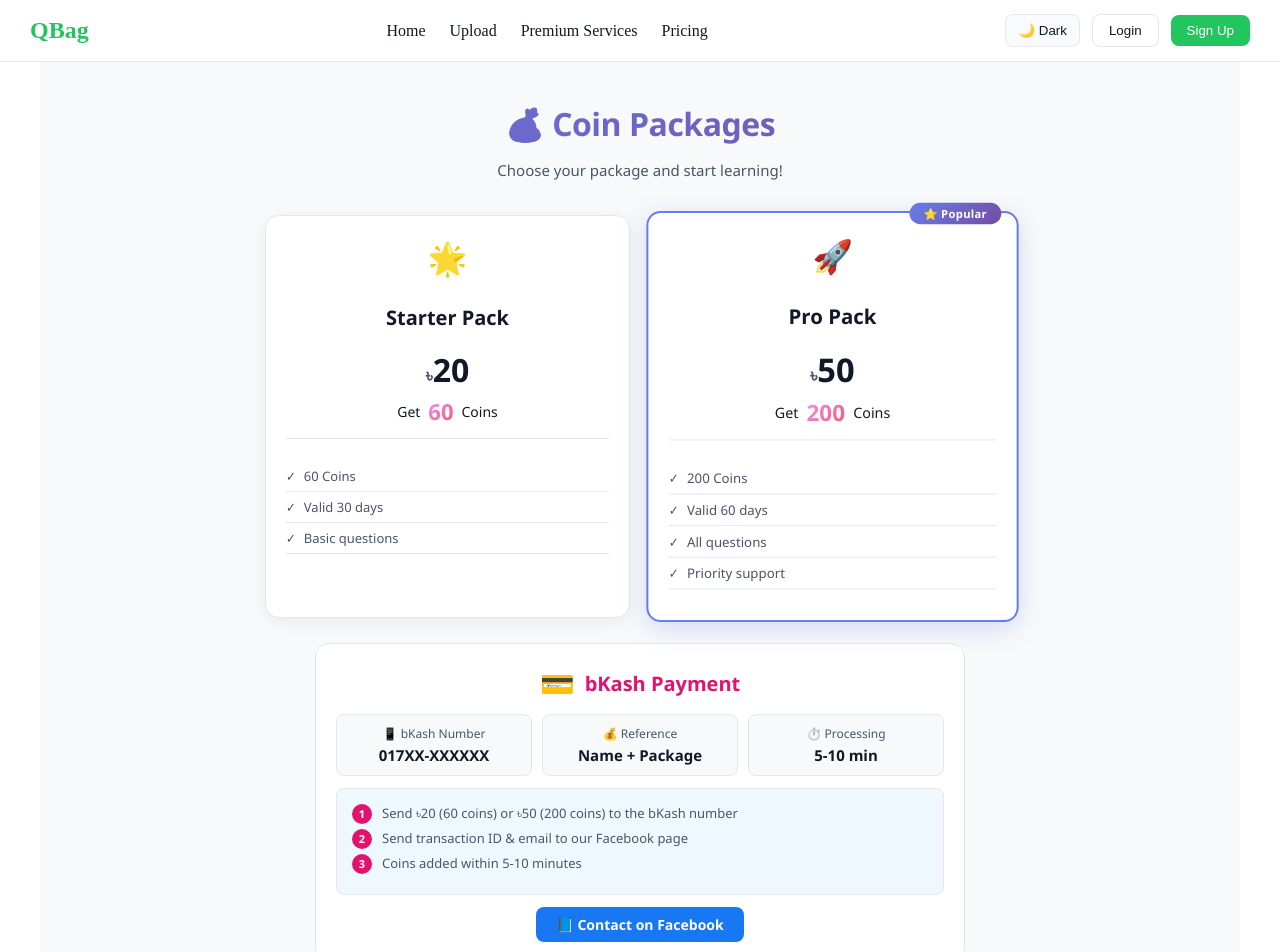
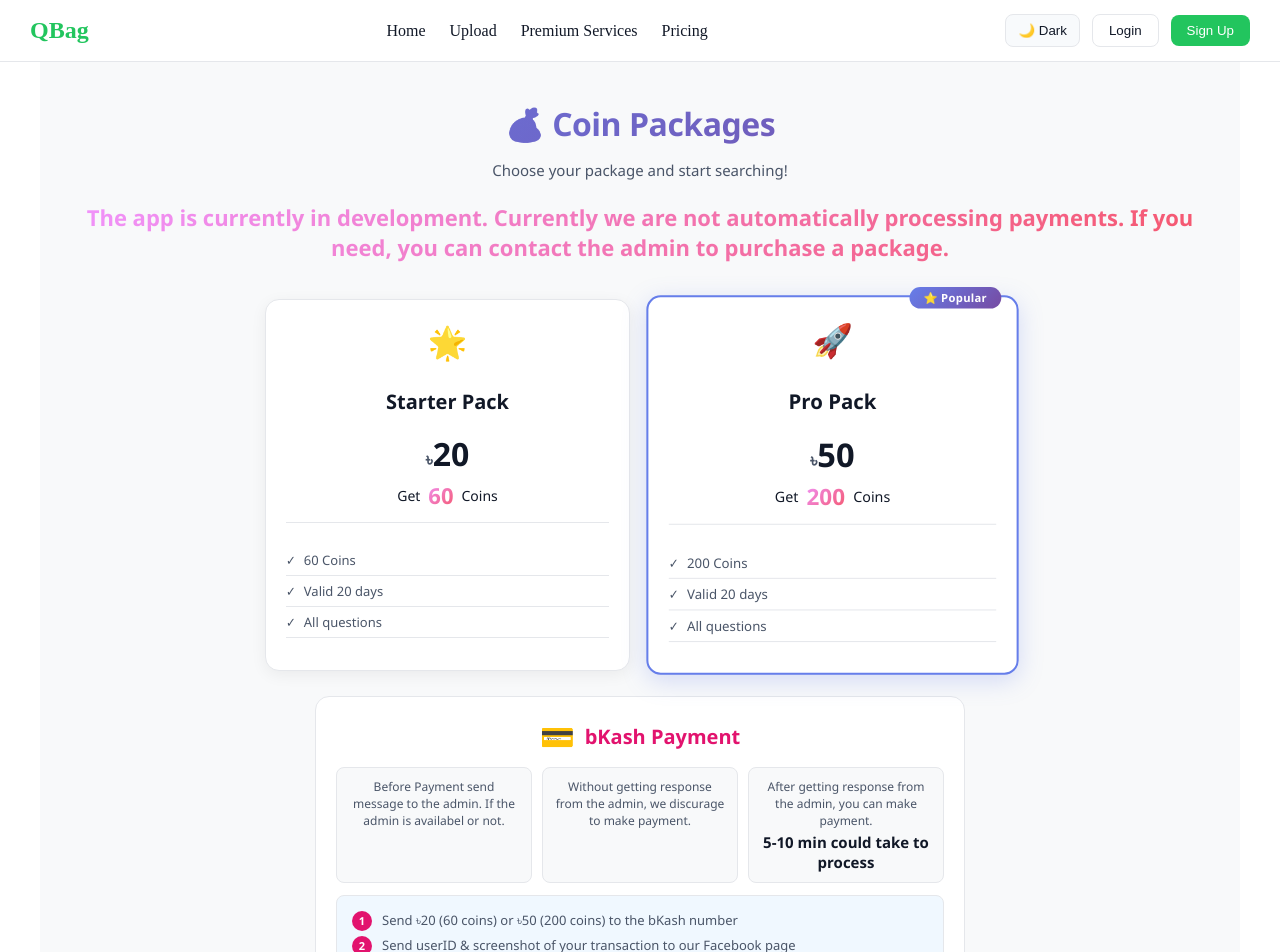
Before and after one commit to RAKIBUL424/qbag, a React (Vite) app in the folder frontend/: page /pricing in a window 1280 px wide. Shown: the top 952 px of the page. Built offline with nearby package versions, Linux system fonts and the light colour scheme.

Commit message:
Fix Tesseract configuration for Windows and Linux

```diff
--- a/frontend/src/App.jsx
+++ b/frontend/src/App.jsx
@@ -22,7 +22,7 @@ function App() {
           <Route path="/upload" element={<UploadQuestion />} />
           <Route path="/user" element={<Auth />} />
           <Route path="/profile" element={<Profile/>}/>
-          <Route path="/admin" element={<AdminPanel/>} />
+          <Route path="/smg998-1030/admin" element={<AdminPanel/>} />
           <Route path="/premium/search" element={<PremiumQuestions />} />
           <Route path="/pricing" element={<Pricing />} />
         </Route>
--- a/frontend/src/pages/Pricing.jsx
+++ b/frontend/src/pages/Pricing.jsx
@@ -48,7 +48,7 @@ const Pricing = () => {
       price: 20,
       coins: 60,
       totalCoins: 60,
-      features: ['60 Coins', 'Valid 30 days', 'Basic questions'],
+      features: ['60 Coins', 'Valid 20 days', 'All questions'],
       popular: false,
       icon: '🌟',
     },
@@ -58,7 +58,7 @@ const Pricing = () => {
       price: 50,
       coins: 200,
       totalCoins: 200,
-      features: ['200 Coins', 'Valid 60 days', 'All questions', 'Priority support'],
+      features: ['200 Coins', 'Valid 20 days', 'All questions'],
       popular: true,
       icon: '🚀',
     }
@@ -308,7 +308,10 @@ const Pricing = () => {
       <div style={styles.header}>
         <div style={styles.title}>💰 Coin Packages</div>
         <p style={styles.subtitle}>
-          Choose your package and start learning!
+          Choose your package and start searching!
+        </p>
+        <p style={styles.coinsNumber}>
+          The app is currently in development. Currently we are not automatically processing payments. If you need, you can contact the admin to purchase a package.
         </p>
       </div>
 
@@ -360,16 +363,22 @@ const Pricing = () => {
 
         <div style={styles.paymentInfo}>
           <div style={styles.paymentItem}>
-            <div style={styles.paymentLabel}>📱 bKash Number</div>
-            <div style={styles.paymentValue}>017XX-XXXXXX</div>
+            {/* <div style={styles.paymentLabel}>📱 bKash Number</div>
+            <div style={styles.paymentValue}>017XX-XXXXXX</div> */}
+            <div style={styles.paymentLabel}>Before Payment send message to the admin. If the admin is availabel or not.</div>
+            {/* <div style={styles.paymentValue}>017XX-XXXXXX</div> */}
           </div>
           <div style={styles.paymentItem}>
-            <div style={styles.paymentLabel}>💰 Reference</div>
-            <div style={styles.paymentValue}>Name + Package</div>
+            {/* <div style={styles.paymentLabel}>💰 Reference</div>
+            <div style={styles.paymentValue}>Name + Package</div> */}
+            <div style={styles.paymentLabel}>Without getting response from the admin, we discurage to make payment.</div>
+            {/* <div style={styles.paymentValue}>017XX-XXXXXX</div> */}
           </div>
           <div style={styles.paymentItem}>
-            <div style={styles.paymentLabel}>⏱️ Processing</div>
-            <div style={styles.paymentValue}>5-10 min</div>
+            {/* <div style={styles.paymentLabel}>⏱️ Processing</div>
+            <div style={styles.paymentValue}>5-10 min</div> */}
+            <div style={styles.paymentLabel}>After getting response from the admin, you can make payment.</div>
+            <div style={styles.paymentValue}>5-10 min could take to process</div>
           </div>
         </div>
 
@@ -378,9 +387,13 @@ const Pricing = () => {
             <span style={styles.instructionNumber}>1</span>
             <span>Send ৳20 (60 coins) or ৳50 (200 coins) to the bKash number</span>
           </div>
+          {/* <div style={styles.instructionStep}>
+            <span style={styles.instructionNumber}>2</span>
+            <span>Send transaction ID & email to our Facebook page</span>
+          </div> */}
           <div style={styles.instructionStep}>
             <span style={styles.instructionNumber}>2</span>
-            <span>Send transaction ID & email to our Facebook page</span>
+            <span>Send userID & screenshot of your transaction to our Facebook page</span>
           </div>
           <div style={styles.instructionStep}>
             <span style={styles.instructionNumber}>3</span>
@@ -390,7 +403,7 @@ const Pricing = () => {
 
         <div style={styles.contactRow}>
           <a
-            href="https://www.facebook.com/your-profile-id"
+            href="https://www.facebook.com/ahmdrakibul.islam.5/"
             target="_blank"
             rel="noopener noreferrer"
             style={styles.facebookButton}
@@ -415,7 +428,7 @@ const Pricing = () => {
       </div>
 
       <div style={styles.footer}>
-        <p>Coins valid for 30-60 days • Questions? Contact on Facebook</p>
+        <p>Coins valid for 20 days • Questions? Contact on Facebook</p>
       </div>
     </div>
   );
```
Also changed, not shown: 2 other files (tests, documents, lock files or other folders).
